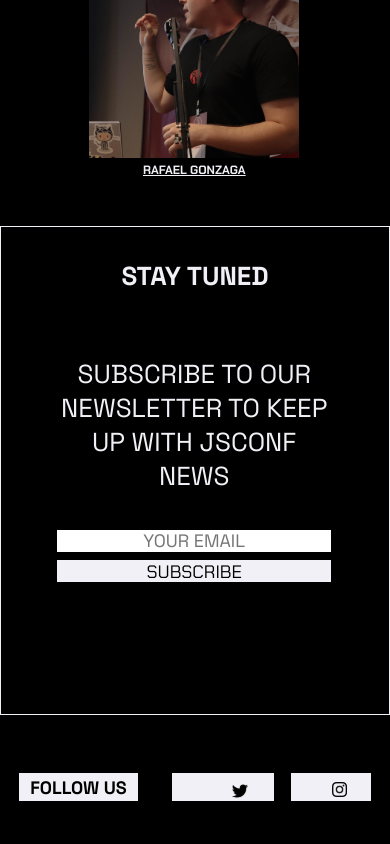
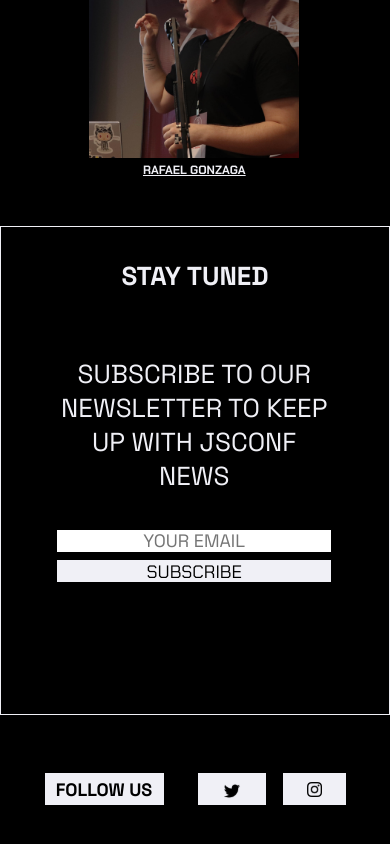
Before and after one commit to Ladiega/jsconf23, a Next.js app: page / in a window 390 px wide. Shown: the part 1328-2172 px from the top of the page. Built offline with nearby package versions, Linux system fonts and the light colour scheme.

Commit message:
arreglando botones del footer en moviles

```diff
--- a/src/styles/globals.css
+++ b/src/styles/globals.css
@@ -533,17 +533,16 @@
     font-size: 18px;
 
 }
-.footer-item-twitter a{
-    /*padding-top:0.3rem;
-    padding-bottom: auto;*/
+.footer-item-twitter {
+
     display: flex;
     align-items: center;
     background-color:var(--colorTwo);
     margin-left: 2.125rem;
+
 }
-.footer-item-instagram a{
-    /*padding-top:0.3rem ;
-    padding-bottom: auto;*/
+.footer-item-instagram {
+
     display: flex;
     align-items: center;
     background-color:var(--colorTwo);
```
